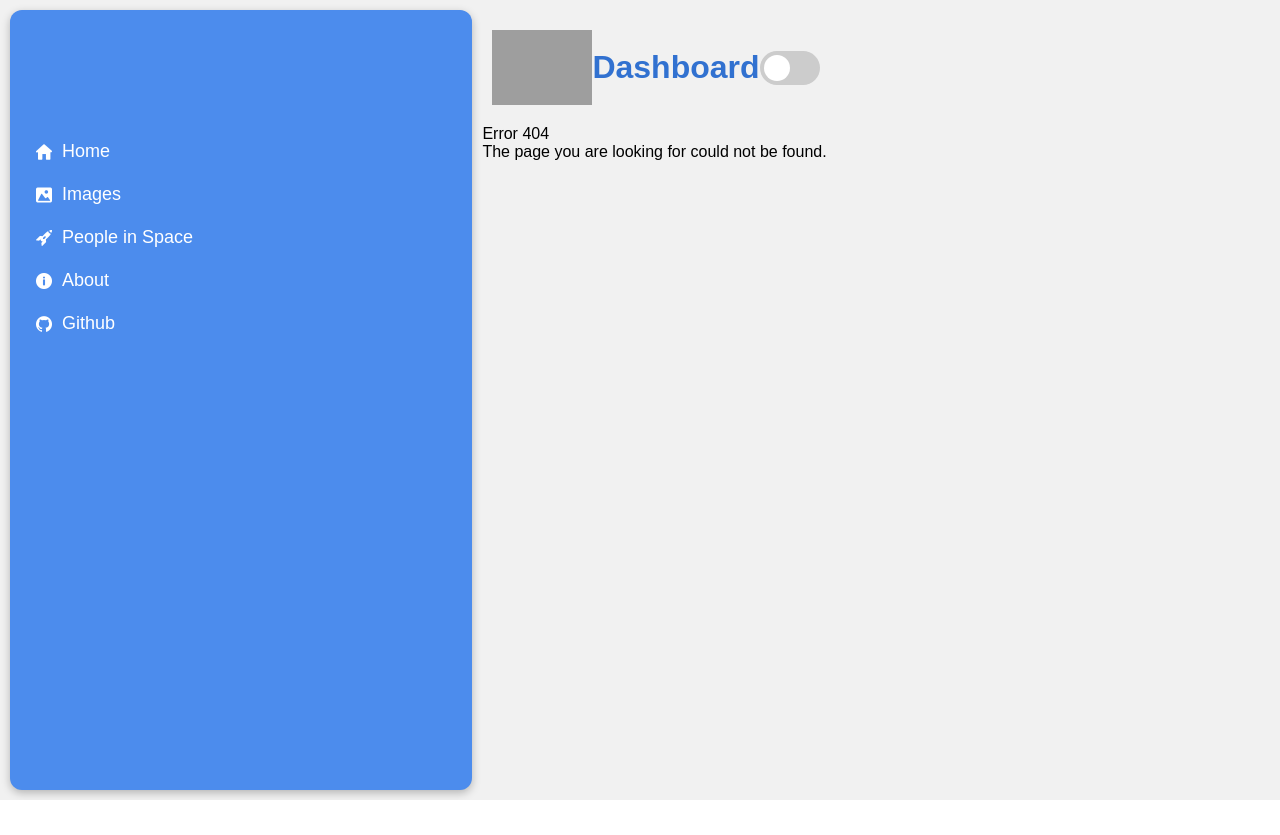
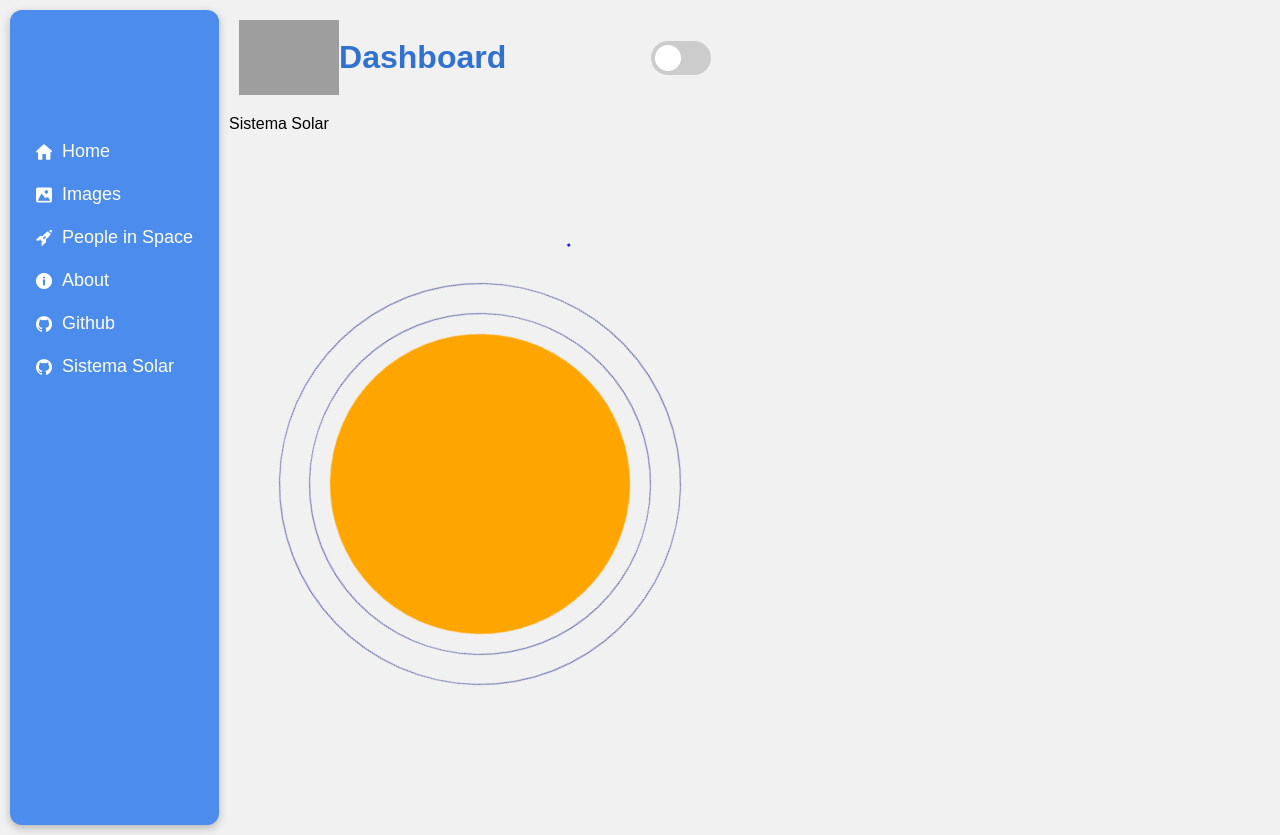
Before and after one commit to varelabeatriz/nasa-dashboard, a React (Create React App) app: page /solar-system in a window 1280 px wide. Before the commit this address had no page. Before the commit the page ends 800 px from the top, so only its background shows below. Built offline with nearby package versions, Linux system fonts and the light colour scheme; grey boxes are pictures that could not be loaded.

Commit message:
Adding solar system page

```diff
--- a/src/App.js
+++ b/src/App.js
@@ -8,6 +8,7 @@ import { Header } from "./components/Header/Header";
 import { useState } from 'react';
 import { Images } from "./components/Images/Images";
 import { PeopleInSpace } from "./components/PeopleInSpace/PeopleInSpace";
+import { SolarSystem } from "./components/SolarSystem/SolarSystem";
 
 function App() {
 
@@ -21,7 +22,7 @@ function App() {
     <div className={`App ${darkMode ? 'dark-mode' : 'light-mode'}`}>
       <PeopleInSpaceProvider>
         <SideBar darkMode={darkMode}></SideBar>
-        <div>
+        <div className="appContainer">
           <Header handleToggle={handleToggle}></Header>
           <Routes>
             <Route path="/" element={<Feed darkMode={darkMode} />} />
@@ -29,6 +30,7 @@ function App() {
             <Route path="/images" element={<Images />} />
             <Route path="/people-in-space" element={<PeopleInSpace />} />
             <Route path="/github" element={<About />} />
+            <Route path="/solar-system" element={<SolarSystem />} />
             <Route path="*" element={<ErrorPage />} />
           </Routes>
         </div>
--- a/src/components/ApodPicture/styles.js
+++ b/src/components/ApodPicture/styles.js
@@ -4,8 +4,6 @@ export const ApodPictureContainer = styled.div `
     padding-top: 20px;
 
     img {
-        width: 400px;
-        height: 260px;
         margin-right: 15px;
         border-radius: 8px;
     }
--- a/src/components/DoughnutChart/styles.js
+++ b/src/components/DoughnutChart/styles.js
@@ -1,9 +1,10 @@
 import styled from 'styled-components';
 
 export const DoughnutChartContainer = styled.div`
+    width: 30%;
     background-color: #F5F5F5;
     padding: 20px;
-    margin: 0 0 0 40px;
+    margin: 0 0 0 20px;
     border-radius: 6px;
 
     h3 {
--- a/src/components/Feed/styles.js
+++ b/src/components/Feed/styles.js
@@ -1,7 +1,6 @@
 import styled from 'styled-components';
 
 export const FeedContainer = styled.div`
-
     &.dark-mode {
         background-color: #4A4165;
 
@@ -50,8 +49,6 @@ export const FeedContainer = styled.div`
     margin: 10px;
     border-radius: 12px;
     padding: 20px;
-    width: 95%;
-    height: 82vh;
 
     div.row {
         display: flex;
--- a/src/components/Header/styles.js
+++ b/src/components/Header/styles.js
@@ -3,8 +3,6 @@ import styled from 'styled-components';
 export const HeaderContainer = styled.div`
     display: flex;
     justify-content: space-between;
-    margin: 10px 10px 0 0;
-    padding-right: 20px;
 
     h1.dark-mode {
         color: red;
@@ -18,6 +16,7 @@ export const HeaderContainer = styled.div`
         display: flex;
         justify-content: center;
         align-items: center;
+        padding-right: 20px;
     }
 
     /* The switch - the box around the slider */
--- a/src/components/Launches/styles.js
+++ b/src/components/Launches/styles.js
@@ -3,10 +3,11 @@ import styled from 'styled-components';
 export const LaunchesContainer = styled.div`
 
     h3{
-        margin-bottom: 10px;
+        margin: 10px 0;
     }
 
     .table {
+        width: 100%;
         color: #696969;
         background-color: #d3d3d3;
         border-radius: 12px;
@@ -19,7 +20,7 @@ export const LaunchesContainer = styled.div`
             }
 
             td {
-                padding: 12px 30px;
+                padding: 12px;
                 text-align: left;
             }
         }
--- a/src/components/SideBar/SideBar.jsx
+++ b/src/components/SideBar/SideBar.jsx
@@ -40,6 +40,13 @@ export function SideBar(props){
                     }}>
                     <img src='github.svg' alt='github icon'></img>
                     Github</button>
+                <button
+                    onClick={()=> {
+                        navigate("/solar-system");
+                    }}>
+                    <img src='github.svg' alt='github icon'></img>
+                    Sistema Solar
+                </button>
             </nav>
         </SideBarContainer>
     )
--- a/src/components/SideBar/styles.js
+++ b/src/components/SideBar/styles.js
@@ -1,7 +1,6 @@
 import styled from 'styled-components';
 
 export const SideBarContainer = styled.div`
-
     &.dark-mode {
         background-color: #552EC3;
     }
@@ -11,7 +10,6 @@ export const SideBarContainer = styled.div`
     }
 
     margin: 10px;
-    width: 33%;
     display: flex;
     padding: 120px 20px 20px;
     border-radius: 12px;
--- /dev/null
+++ b/src/components/SolarSystem/SolarSystem.jsx
@@ -0,0 +1,19 @@
+import { SolarSystemContainer } from './styles';
+
+export function SolarSystem(){
+
+    return (
+        <div>
+            <p>Sistema Solar</p>
+            <SolarSystemContainer>
+                <div className='earth-orbit'>
+                    <div className='earth'></div>
+                    <div className='mercury-orbit'>
+                        <div className='sun'></div>
+                    </div>
+                </div>
+            </SolarSystemContainer>
+        </div>
+
+    )
+}
--- /dev/null
+++ b/src/components/SolarSystem/styles.jsx
@@ -0,0 +1,72 @@
+import styled, { keyframes } from 'styled-components';
+
+export const earth = keyframes `
+    0% {transform: rotate(0deg);}
+    100% {transform: rotate(360deg);}
+`
+
+const orbit = `
+    border-radius: 50%;
+    border: 1px solid #5A60A4;
+    transition-timing-function: linear;
+`;
+
+const planet = `
+    border-radius: 50%;
+    position: absolute;
+`;
+
+export const SolarSystemContainer = styled.div`
+    padding: 50px;
+
+    .earth-orbit {
+        height: 400px;
+        width: 400px;
+        margin: 100px auto;
+        animation: ${earth} 40s infinite;
+        position: relative;
+        ${orbit}
+
+        .earth {
+            height: 3px;
+            width: 3px;
+            background-color: blue;
+            top: -5px;
+	        left: 45px;
+            ${planet}
+        }
+
+        .mercury-orbit {
+            height: 340px;
+            width: 340px;
+            position: absolute;
+            top: 29px;
+            left: 29px;
+            ${orbit}
+
+            .sun {
+                ${planet}
+                background-color : orange;
+                height: 300px;
+                width: 300px;
+                top: 50%;
+                left: 50%;
+                transform: translate(-50%, -50%);
+            }
+        }
+
+        .mercury {
+            height: 5px;
+            width: 5px;
+            background-color: grey;
+            border-radius: 50%;
+            position: absolute;
+            top: -2.5px;
+	        left: 45px;
+        }
+
+        .sun {
+
+        }
+    }
+`
--- a/src/index.css
+++ b/src/index.css
@@ -1,8 +1,4 @@
 @import url('https://fonts.googleapis.com/css2?family=Inter:wght@400;500;600;700&display=swap');
-
-body {
-  overflow: hidden;
-}
 
 * {
   margin: 0;
@@ -13,10 +9,12 @@ img {
   width: 500px;
 }
 
+.appContainer {
+
+}
+
 .App {
   display: flex;
-  width: 100vw;
-  min-height: 100vh;
 }
 
 div.App.light-mode {
```
